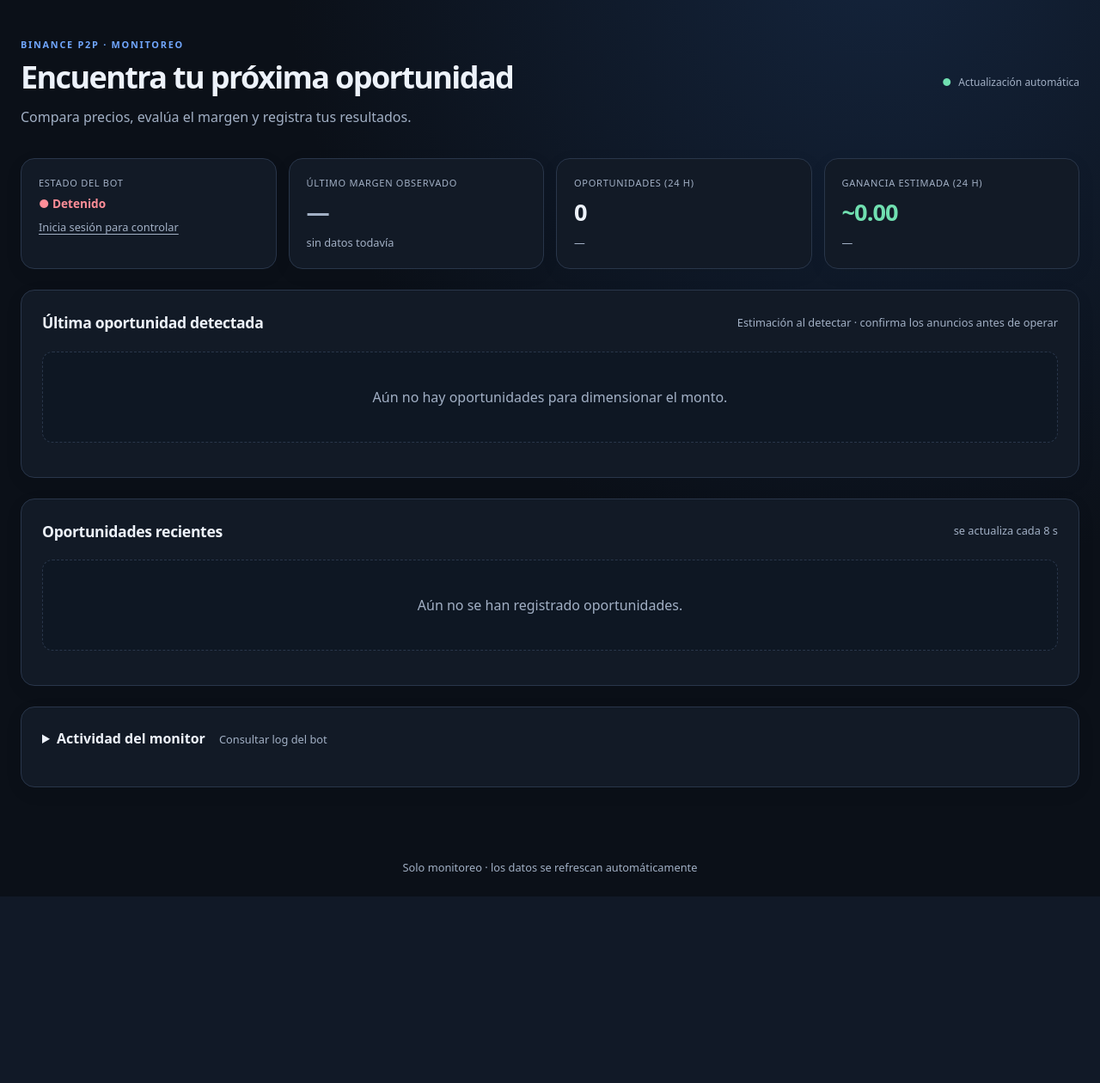
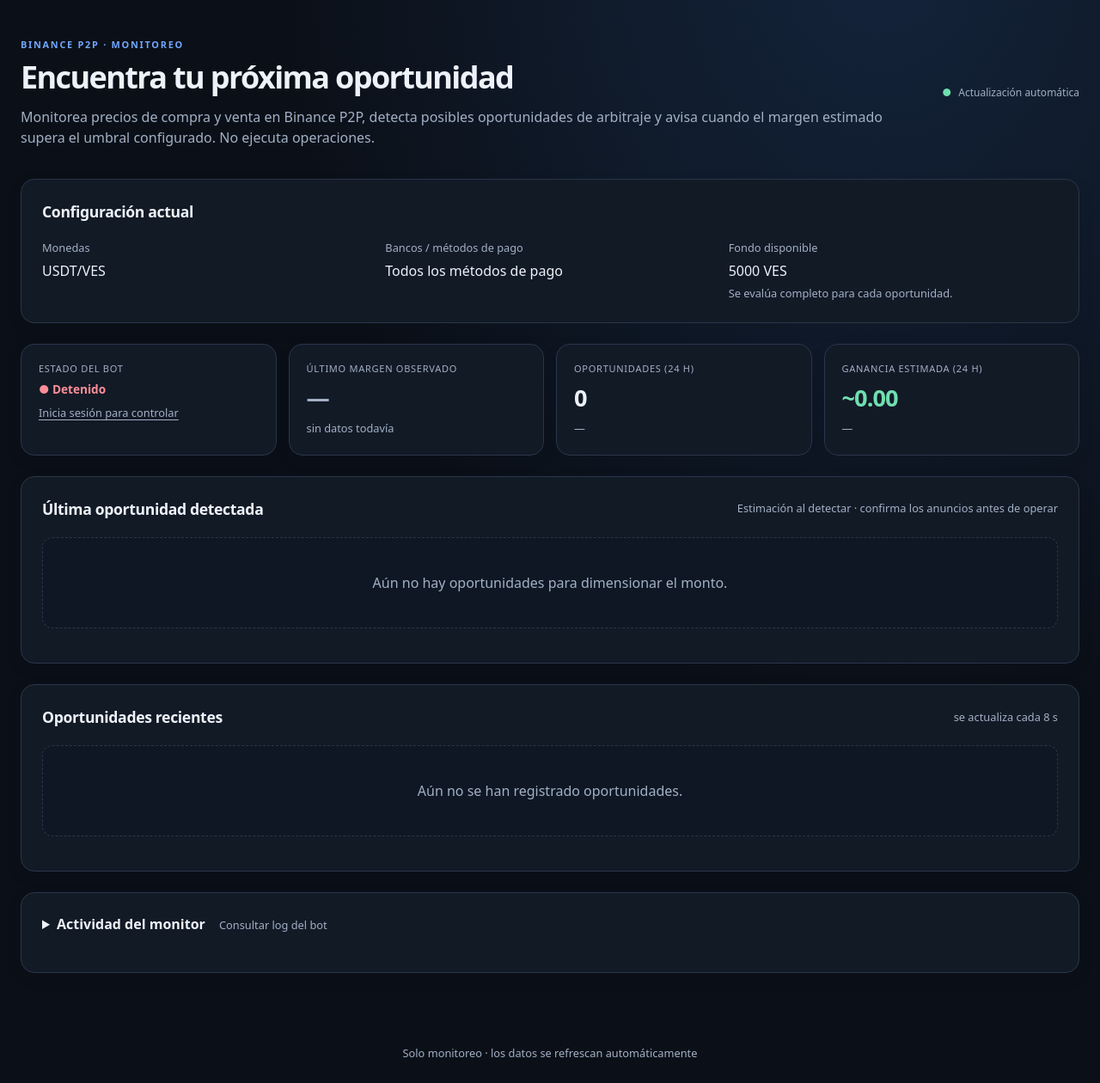
Before and after one commit to araod14/arbitrage_bot, a FastAPI app: page / in a window 1280 px wide. Shown: the part 81-1341 px from the top of the page at 86% size. Before the commit the page ends 1124 px from the top, so only its background shows below. Run offline with FastAPI, Linux system fonts and the light colour scheme.

Commit message:
feat(web): mostrar configuración actual y descripción del bot

```diff
--- a/src/p2p_arb_bot/web/app.py
+++ b/src/p2p_arb_bot/web/app.py
@@ -106,6 +106,7 @@ def create_app() -> FastAPI:
             "request": request,
             "authed": auth.is_authed(request),
             "bot": _bot_view(),
+            "cfg": env_store.read_config(),
             "stats": db_reader.stats_24h(p["db_path"]),
             "status": db_reader.read_status(p["status_path"]),
             "opportunities": db_reader.recent_opportunities(p["db_path"], limit=50),
@@ -129,6 +130,7 @@ def create_app() -> FastAPI:
             "request": request,
             "authed": auth.is_authed(request),
             "bot": _bot_view(),
+            "cfg": env_store.read_config(),
             "stats": db_reader.stats_24h(p["db_path"]),
             "status": db_reader.read_status(p["status_path"]),
         }
--- a/src/p2p_arb_bot/web/static/style.css
+++ b/src/p2p_arb_bot/web/static/style.css
@@ -61,6 +61,11 @@ body {
 .card-head { display: flex; align-items: baseline; justify-content: space-between; margin-bottom: .8rem; }
 .card-head h2 { margin: 0; font-size: 1rem; }
 .card-head-actions { display: flex; align-items: center; gap: .6rem; }
+
+.config-summary { display: grid; grid-template-columns: repeat(3, minmax(0, 1fr)); gap: 1rem; margin: 0; }
+.config-summary dd { margin: .3rem 0 0; overflow-wrap: anywhere; }
+.config-summary dd span { display: block; margin-top: .3rem; }
+@media (max-width: 767px) { .config-summary { grid-template-columns: 1fr; } }
 
 .status-grid { display: grid; grid-template-columns: repeat(auto-fit, minmax(200px, 1fr)); gap: 1rem; margin-bottom: 1.2rem; }
 .kpi { display: flex; flex-direction: column; gap: .35rem; margin: 0; }
--- a/src/p2p_arb_bot/web/templates/dashboard.html
+++ b/src/p2p_arb_bot/web/templates/dashboard.html
@@ -8,7 +8,7 @@
 {% endblock %}
 
 {% block content %}
-<div class="page-heading"><div><p class="eyebrow">BINANCE P2P · MONITOREO</p><h1>Encuentra tu próxima oportunidad</h1><p class="muted">Compara precios, evalúa el margen y registra tus resultados.</p></div><span class="live-label"><span aria-hidden="true">●</span> Actualización automática</span></div>
+<div class="page-heading"><div><p class="eyebrow">BINANCE P2P · MONITOREO</p><h1>Encuentra tu próxima oportunidad</h1><p class="muted">Monitorea precios de compra y venta en Binance P2P, detecta posibles oportunidades de arbitraje y avisa cuando el margen estimado supera el umbral configurado. No ejecuta operaciones.</p></div><span class="live-label"><span aria-hidden="true">●</span> Actualización automática</span></div>
 
 <section id="status-panel"
          hx-get="/partials/status"
--- a/src/p2p_arb_bot/web/templates/partials/status.html
+++ b/src/p2p_arb_bot/web/templates/partials/status.html
@@ -1,3 +1,24 @@
+<section class="card" aria-labelledby="config-summary-heading">
+  <div class="card-head">
+    <h2 id="config-summary-heading">Configuración actual</h2>
+    {% if authed %}<a class="btn" href="/config">Editar configuración</a>{% endif %}
+  </div>
+  <dl class="config-summary">
+    <div>
+      <dt class="muted small">Monedas</dt>
+      <dd>{% for asset in cfg.assets %}{{ asset }}/{{ cfg.fiat }}{{ ', ' if not loop.last }}{% endfor %}</dd>
+    </div>
+    <div>
+      <dt class="muted small">Bancos / métodos de pago</dt>
+      <dd>{{ cfg.pay_methods|join(', ') if cfg.pay_methods else 'Todos los métodos de pago' }}</dd>
+    </div>
+    <div>
+      <dt class="muted small">Fondo disponible</dt>
+      <dd>{{ cfg.max_fiat }} {{ cfg.fiat }}<span class="muted small">Se evalúa completo para cada oportunidad.</span></dd>
+    </div>
+  </dl>
+</section>
+
 <div class="status-grid">
   <div class="card kpi">
     <span class="kpi-label">Estado del bot</span>
```
Also changed, not shown: tests/test_web_endpoints.py (+34 -0 lines).
